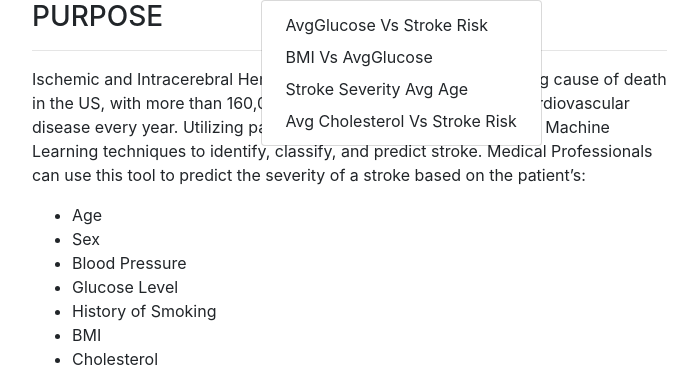
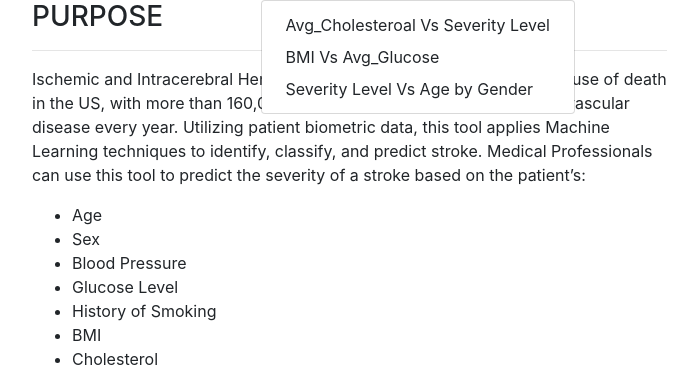
Before and after one commit to pauls21033/Machine-Learning-Predicting-Stroke-Model-Project, a Flask app: page / in a window 1280 px wide, after a click on "Model". Shown: the part 50-420 px from the top of the page, without its empty margins (53-750 px from the left). Run offline with Flask 2, Linux system fonts and the light colour scheme; parts of the project's set-up code (start-up, migrations or seed data) failed here and were passed over; some libraries are stand-ins or nearby versions.

Commit message:
Update index.html

```diff
--- a/Flask App/templates/index.html
+++ b/Flask App/templates/index.html
@@ -45,17 +45,15 @@
                 </a>
                 <div class="dropdown-menu" aria-labelledby="navbarDropdownMenuLink">
                   <a class="dropdown-item"
-                    href=https://github.com/pauls21033/Project_4_grp_2/blob/main/Images/AvgGlucose%20Vs%20Stroke%20Risk.png?raw=true">AvgGlucose
-                    Vs Stroke Risk</a>
+                    href="https://github.com/pauls21033/Project_4_grp_2/blob/main/Images/Avg%20Age%20Vs%20Severity%20Level.png>Avg_Age
+                    by Severity Level</a>
                   <a class="dropdown-item"
-                    href="https://github.com/pauls21033/Project_4_grp_2/blob/main/Images/BMI%20Vs%20Avg%20Glucose.png">BMI
-                    Vs AvgGlucose</a>
+                    href="https://github.com/pauls21033/Project_4_grp_2/blob/main/Images/Avg%20Cholesterol%20Vs%20Severity%20Levels.png">Avg_Cholesteroal
+                    Vs Severity Level</a>
                   <a class="dropdown-item"
-                    href="https://github.com/pauls21033/Project_4_grp_2/blob/main/Images/Stroke%20Severity%20Avg%20Age.png">Stroke
-                    Severity Avg Age</a>
+                    href="https://github.com/pauls21033/Project_4_grp_2/blob/main/Images/BMI%20Vs%20Avg%20Glucose%20Level.png">BMI Vs Avg_Glucose</a>
                   <a class="dropdown-item"
-                    href="https://github.com/pauls21033/Project_4_grp_2/blob/main/Images/avg%20cholestrol%20vs%20stroke%20risk.png">Avg
-                    Cholesterol Vs Stroke Risk</a>
+                    href="https://github.com/pauls21033/Project_4_grp_2/blob/main/Images/Severity%20Vs%20Age%20for%20Males%20Vs%20Females.png">Severity Level Vs Age by Gender</a>
                 </div>
               <li class="nav-item">
                 <a class="nav-link" href="/data"> Data</a>
```
